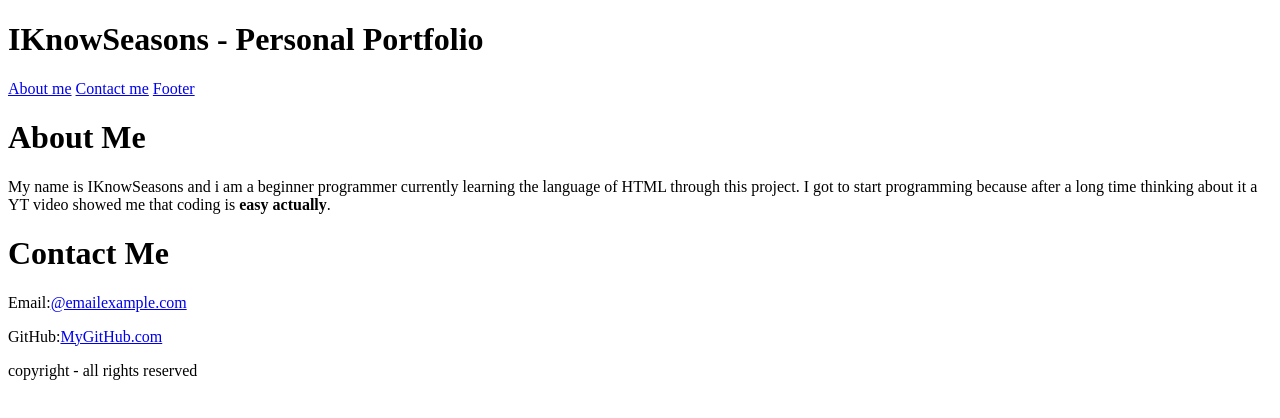
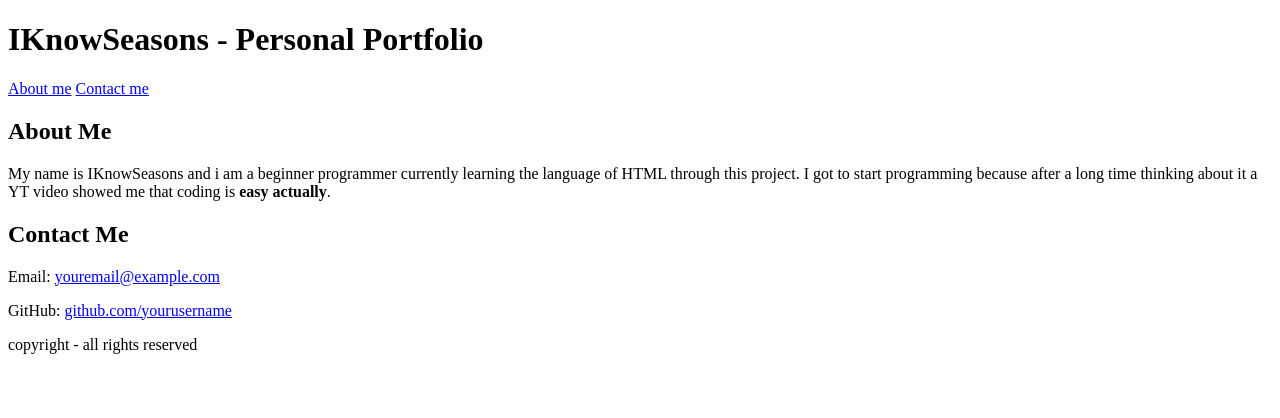
Before and after one commit to IKnowSeasons/personal-portfolio, a plain HTML site: page index.html in a window 1280 px wide. Drawn offline with Linux system fonts and the light colour scheme.

Commit message:
Update index.html

```diff
--- a/index.html
+++ b/index.html
@@ -6,32 +6,28 @@
     <title>IKnowSeasons - Portfolio</title>
   </head>
   <body>
-
-   <sections>
      <header>
        <h1>IKnowSeasons - Personal Portfolio</h1>
        <nav>
       <a href="#aboutme">About me</a>
       <a href="#contactme">Contact me</a>
-      <a href="#footer">Footer</a>
     </nav>
      </header>
-   </sections>
 
-    <sections id="aboutme">
-      <h1>About Me</h1>
+    <section id="aboutme">
+      <h2>About Me</h2>
       <p>My name is IKnowSeasons and i am a beginner programmer currently learning the language of HTML through this project.
       I got to start programming because after a long time thinking about it a YT video showed me that coding is <strong>easy actually</strong>.</p>
-    </sections>
+    </section>
 
-    <sections id="contactme">
-      <h1>Contact Me</h1>
-      <p>Email:<a href="@email.example.com">@emailexample.com</a></p>
-      <p>GitHub:<a href="MyGitHub">MyGitHub.com</a></p>
-    </sections>
+    <section id="contactme">
+      <h2>Contact Me</h2>
+      <p>Email: <a href="mailto:youremail@example.com">youremail@example.com</a></p>
+      <p>GitHub: <a href="https://github.com/yourusername" target="_blank">github.com/yourusername</a></p>
+    </section>
 
-    <sections id="footer">
+    <section>
       <p>copyright - all rights reserved</p>
-    </sections>
+    </section>
   </body>
 </html>
```
